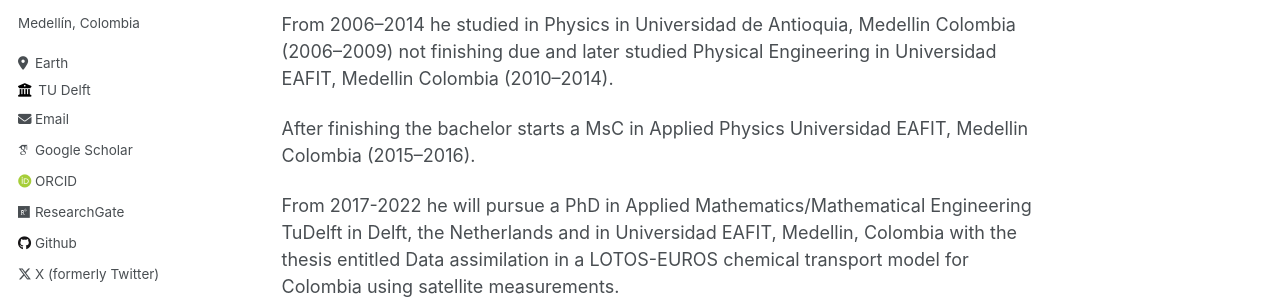
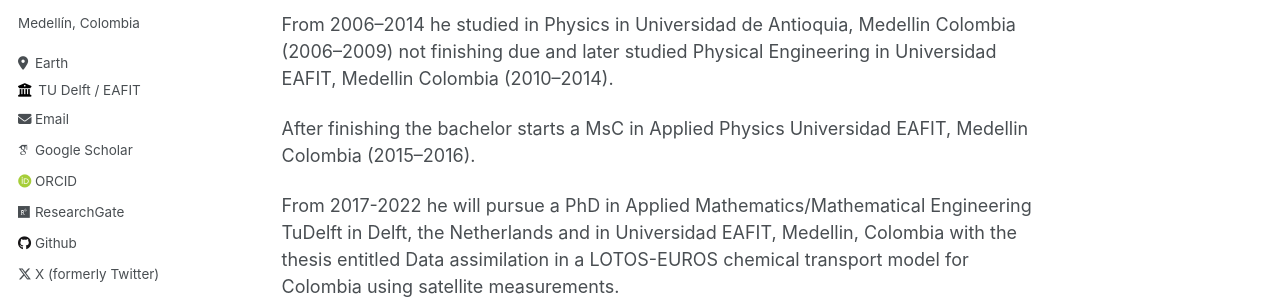
Before and after one commit to ayarceb/ayarceb.github.io, a Jekyll site: the page built from _pages/about.md, in a window 1280 px wide. Shown: the part 249-548 px from the top of the page. Built offline with Jekyll 4.4.1, drawn with Linux system fonts in a browser that asks for light colours; some web fonts are replaced.

Commit message:
Update _config.yml

```diff
--- a/_config.yml
+++ b/_config.yml
@@ -26,7 +26,7 @@ author:
   pronouns         : # example: "she/her"
   bio              : "Medellín, Colombia"
   location         : "Earth"
-  employer         : "TU Delft"
+  employer         : "TU Delft / EAFIT"
   uri              : # URL
   email            : "ayarceb@gmail.com"
 
```
